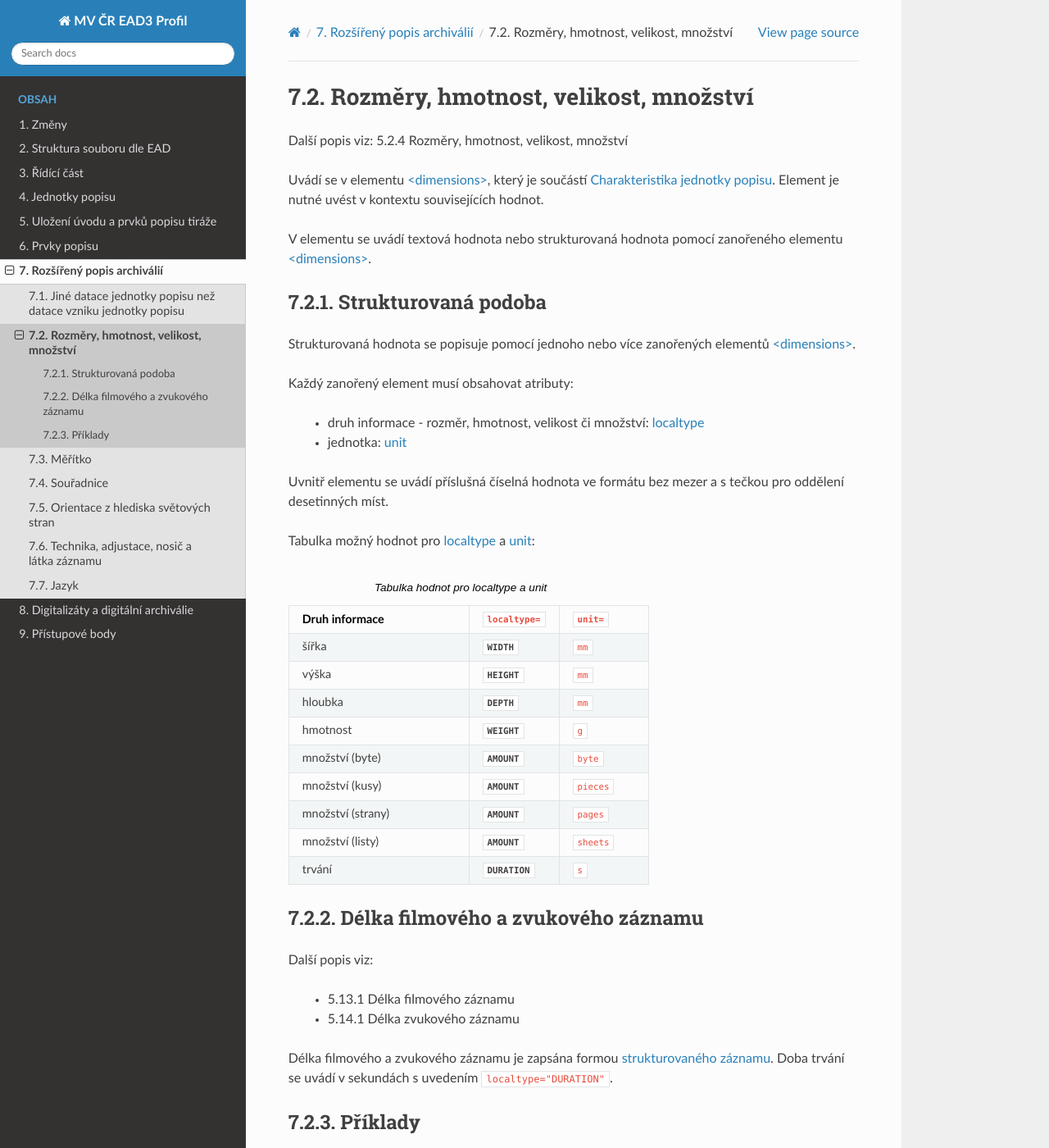
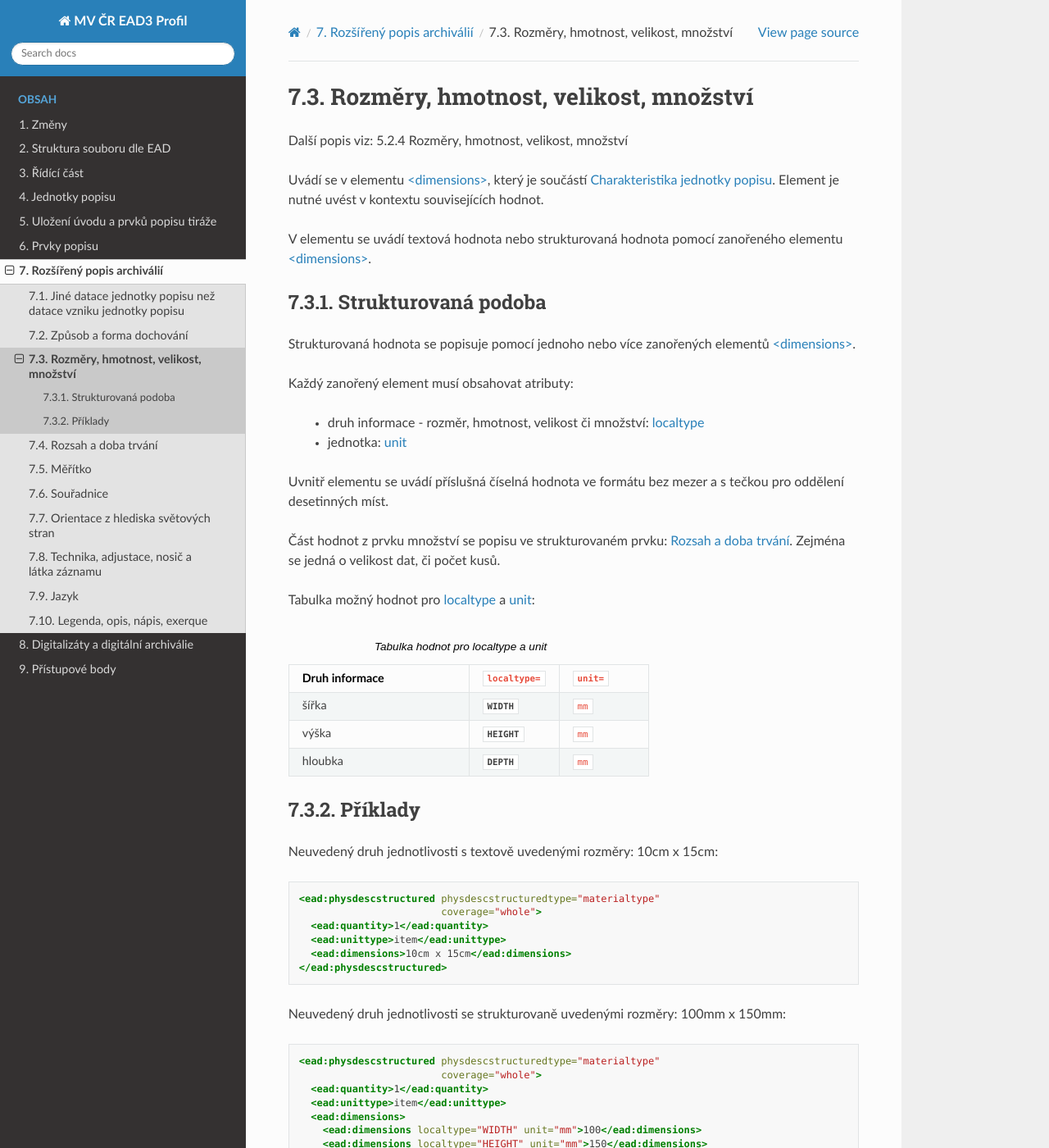
Before and after one commit to elzasw/ead3doc, a Sphinx documentation site: the page built from doc/source/rozsireny-popis/rozmery.rst, in a window 1280 px wide and 1400 px high. Shown: the whole window at 82% size. Built offline with Sphinx 7.4.7 and the Read the Docs theme 2.0.0, drawn with Linux system fonts in a browser that asks for light colours.

Commit message:
Nove prvky popisu, zmena ulozeni mnozstvi

```diff
--- a/doc/source/archdesc/jp-charakteristika.rst
+++ b/doc/source/archdesc/jp-charakteristika.rst
@@ -16,5 +16,5 @@ Jedná se o prvky popisu:
 
  - :ref:`ead_item_types_druharch`
  - :ref:`ead_item_types_pocet`
- - :ref:`ead_item_types_rozmery`
  - :ref:`ead_item_types_technika`
+ - :ref:`ead_item_types_legend`
--- a/doc/source/prvky-popisu/rozmery.rst
+++ b/doc/source/rozsireny-popis/rozmery.rst
@@ -30,6 +30,10 @@ Každý zanořený element musí obsahovat atributy:
 Uvnitř elementu se uvádí příslušná číselná hodnota ve formátu bez mezer a
 s tečkou pro oddělení desetinných míst.
 
+Část hodnot z prvku množství se popisu ve strukturovaném prvku: :ref:`ead_item_types_rozsah`.
+Zejména se jedná o velikost dat, či počet kusů.
+
+
 Tabulka možný hodnot pro `localtype <https://www.loc.gov/ead/EAD3taglib/EAD3.html#attr-localtype>`_
 a `unit <https://www.loc.gov/ead/EAD3taglib/EAD3.html#attr-unit>`_:
 
@@ -49,40 +53,6 @@ a `unit <https://www.loc.gov/ead/EAD3taglib/EAD3.html#attr-unit>`_:
    * - hloubka
      - :token:`DEPTH`
      - ``mm``
-   * - hmotnost
-     - :token:`WEIGHT`
-     - ``g``
-   * - množství (byte)
-     - :token:`AMOUNT`
-     - ``byte``
-   * - množství (kusy)
-     - :token:`AMOUNT`
-     - ``pieces``
-   * - množství (strany)
-     - :token:`AMOUNT`
-     - ``pages``
-   * - množství (listy)
-     - :token:`AMOUNT`
-     - ``sheets``
-   * - trvání
-     - :token:`DURATION`
-     - ``s``
-
-
-.. _ead_item_types_rozmery_duration:
-
-Délka filmového a zvukového záznamu
-======================================
-
-Další popis viz:
-
- - 5.13.1 Délka filmového záznamu
- - 5.14.1 Délka zvukového záznamu
-
-Délka filmového a zvukového záznamu je zapsána formou
-:ref:`strukturovaného záznamu <ead_item_types_rozmery_structured>`.
-Doba trvání se uvádí v sekundách s uvedením ``localtype="DURATION"``.
-
 
 
 Příklady
--- a/doc/source/zmeny.rst
+++ b/doc/source/zmeny.rst
@@ -56,6 +56,8 @@ Duben 2022
  * změna reprezentace více dao: :ref:`ead_dao`
  * přidání prvku popisu: :ref:`ead_item_types_unitdatestructured_text`
  * přidání prvku popisu: :ref:`ead_item_types_jinadatace`
- * řešení prvků popisu :ref:`ead_item_types_rozmery_duration`
+ * řešení prvků popisu :ref:`ead_item_types_rozsah_duration`
  * přidání prvku popisu: :ref:`ead_item_types_ex_kopii`
  * přidání prvku popisu: :ref:`ead_item_types_indent_predl`
+ * přidání prvku popisu: :ref:`ead_item_types_legend`
+ * přidání prvku popisu: :ref:`ead_item_types_physdesc`
```
Also changed, not shown: doc/source/prvky-popisu/fyz-stav.rst (+14 -3 lines), doc/source/prvky-popisu/prehled.rst (+8 -8 lines), doc/source/rozsireny-popis.rst (+9 -6 lines), doc/source/rozsireny-popis/forma-dochovani.rst (added, +22 -0 lines), doc/source/rozsireny-popis/legenda.rst (added, +29 -0 lines), doc/source/rozsireny-popis/rozsah.rst (added, +86 -0 lines), doc/source/rozsireny-popis/jazyk.rst (renamed from doc/source/prvky-popisu/jazyk.rst), doc/source/rozsireny-popis/meritko.rst (renamed from doc/source/prvky-popisu/meritko.rst), doc/source/rozsireny-popis/orientace.rst (renamed from doc/source/prvky-popisu/orientace.rst), doc/source/rozsireny-popis/souradnice.rst (renamed from doc/source/prvky-popisu/souradnice.rst), doc/source/rozsireny-popis/technika.rst (renamed from doc/source/prvky-popisu/technika.rst).
